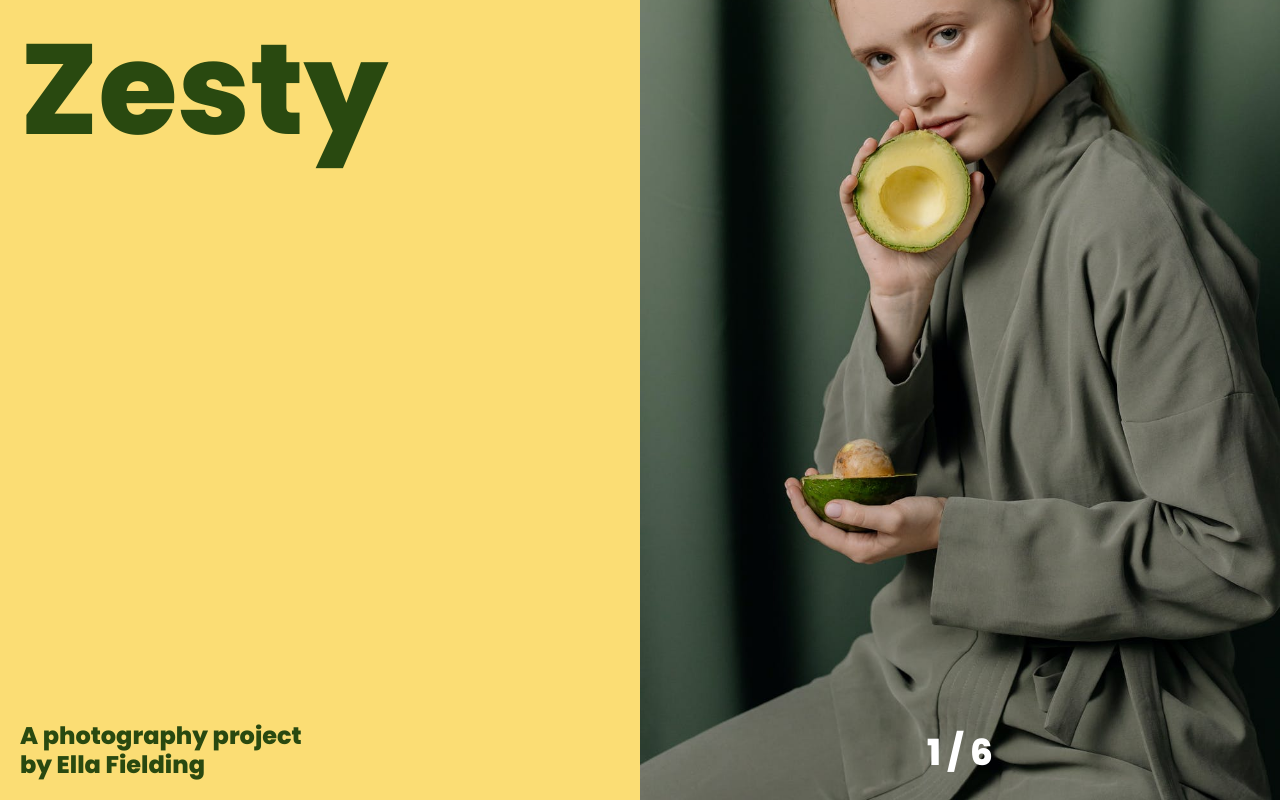
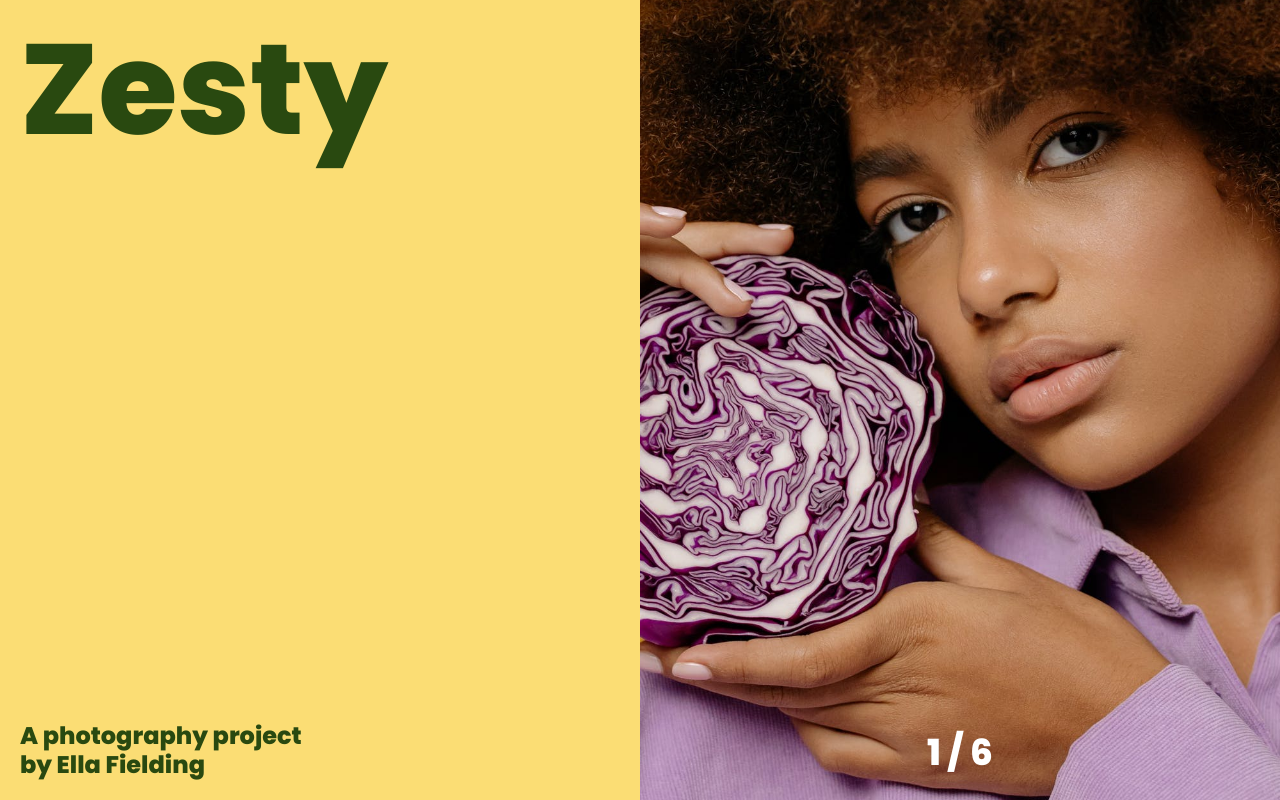
Before and after one commit to sophnagle/zesty-project, a React (Create React App) app: page / in a window 1280 px wide. Built offline with nearby package versions, Linux system fonts and the light colour scheme.

Commit message:
refactor load logic

```diff
--- a/src/App.js
+++ b/src/App.js
@@ -60,13 +60,16 @@ const App = () => {
         <figcaption>
           {currentImage + 1} / {images.length}
         </figcaption>
-        {images.map((imageURL) => (
+        {images.map((imageURL, index) => (
           <img
             alt=""
             key={imageURL}
             src={imageURL}
             onClick={handleClick}
             onLoad={handleImageLoad}
+            // to order the images correctly
+            //style={{ opacity: currentImage === index ? 1 : 0 }}
+            className={currentImage === index ? "display" : "hide"}
           />
         ))}
       </figure>
--- a/src/styles.css
+++ b/src/styles.css
@@ -56,6 +56,15 @@ img {
   object-fit: cover;
   position: fixed;
   width: 50%;
+  opacity: 0;
+}
+
+.display {
+  opacity: 1;
+}
+
+.hide {
+  opacity: 0;
 }
 
 aside {
```
